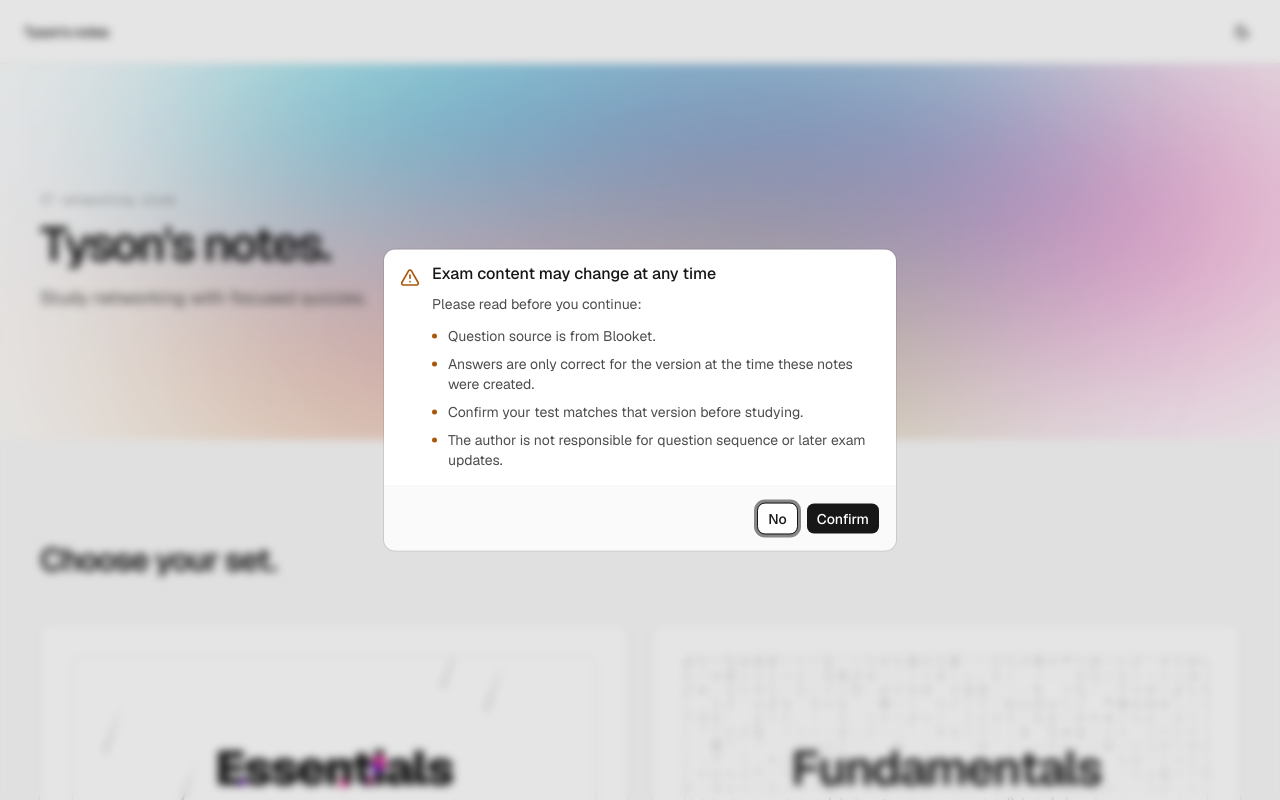
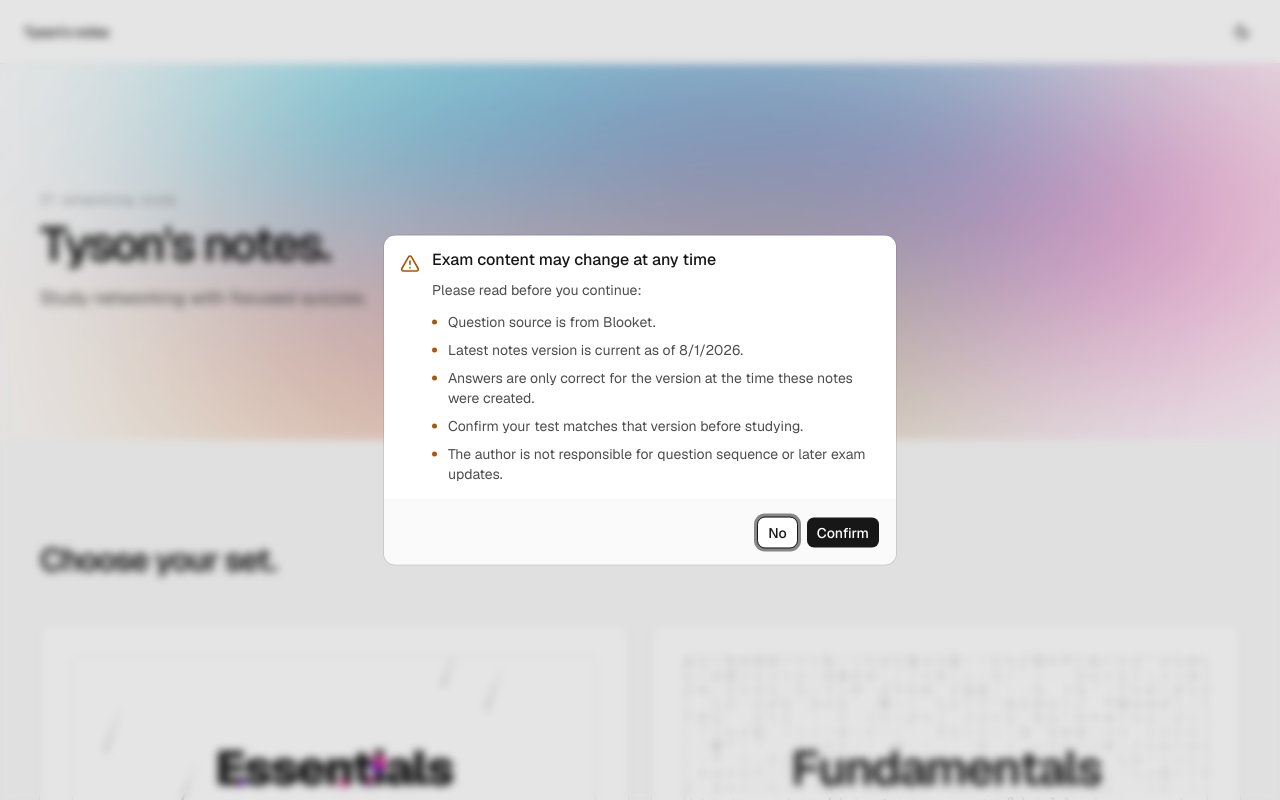
Before and after one commit to tyson-hu/study-website, a Next.js app: page / in a window 1280 px wide. Shown: the top 800 px of the page. Built offline with nearby package versions, Linux system fonts and the light colour scheme.

Commit message:
Note that the latest notes version is current as of 8/1/2026.
Co-authored-by: Tyson Hu <me@tianzhe.me>

```diff
--- a/src/components/layout/content-disclaimer-dialog.tsx
+++ b/src/components/layout/content-disclaimer-dialog.tsx
@@ -84,6 +84,7 @@ export function ContentDisclaimerDialog() {
                 <p>Please read before you continue:</p>
                 <ul className="list-disc space-y-2 pl-4 marker:text-[var(--warning-deep)] dark:marker:text-amber-300">
                   <li>Question source is from Blooket.</li>
+                  <li>Latest notes version is current as of 8/1/2026.</li>
                   <li>
                     Answers are only correct for the version at the time these
                     notes were created.
```
